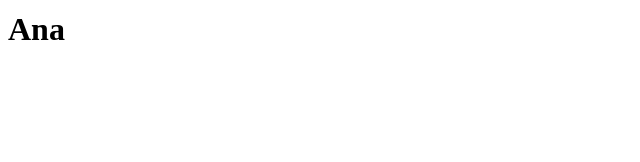
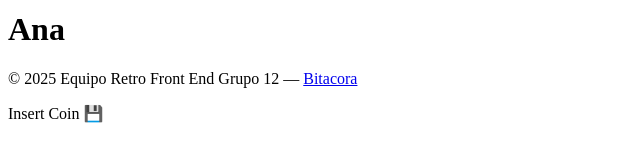
Before and after one commit to Ana-Galvez/TP2-FRONT-END, a React (Vite) app: page /integrantes/ana in a window 1280 px wide. Shown: the part 178-340 px from the top of the page, without its empty margins (0-640 px from the left). Built offline with nearby package versions, Linux system fonts and the light colour scheme.

Commit message:
feat: agregado de footer a integrantes

```diff
--- a/src/integrantes/Alvaro.jsx
+++ b/src/integrantes/Alvaro.jsx
@@ -1,12 +1,14 @@
+import Sidebar from "../componentes/Sidebar";
 import Footer from "../componentes/Footer";
-import Sidebar from "../componentes/Sidebar";
 
 const Alvaro = () => {
   return (
     <>
       <Sidebar/>
       <h1>Alvaro</h1>
-      <Footer/>
+      <Footer>
+        <p>© 2025 Alvaro Facundo Coronel - Proyecto de presentación</p>
+      </Footer>
     </>
   )
 }
--- a/src/integrantes/Ana.jsx
+++ b/src/integrantes/Ana.jsx
@@ -1,12 +1,19 @@
+import { Link } from "react-router-dom";
+import Sidebar from "../componentes/Sidebar";
 import Footer from "../componentes/Footer";
-import Sidebar from "../componentes/Sidebar";
 
 const Ana = () => {
   return (
     <>
       <Sidebar/>
       <h1>Ana</h1>
-      <Footer/>
+      <Footer>
+        <p>
+          © 2025 Equipo Retro Front End Grupo 12 —{" "}
+          <Link to="/paginas/bitacora">Bitacora</Link>
+        </p>
+        <p>Insert Coin 💾</p>
+      </Footer>
     </>
   );
 };
--- a/src/integrantes/Jessica.jsx
+++ b/src/integrantes/Jessica.jsx
@@ -1,12 +1,14 @@
+import Sidebar from "../componentes/Sidebar";
 import Footer from "../componentes/Footer";
-import Sidebar from "../componentes/Sidebar";
 
 const Jessica = () => {
   return (
     <>
       <Sidebar/>
       <h1>Jessica</h1>
-      <Footer/>
+      <Footer>
+        <p>© 2025 Jessica Oleszuk | Grupo 12 - Front End</p>
+      </Footer>
     </>
   )
 }
--- a/src/integrantes/Tomas.jsx
+++ b/src/integrantes/Tomas.jsx
@@ -1,5 +1,5 @@
+import Sidebar from "../componentes/Sidebar";
 import Footer from "../componentes/Footer";
-import Sidebar from "../componentes/Sidebar";
 
 const Tomas = () => {
   return (
--- a/src/integrantes/Virginia.jsx
+++ b/src/integrantes/Virginia.jsx
@@ -1,12 +1,15 @@
+import { Link } from "react-router-dom";
+import Sidebar from "../componentes/Sidebar";
 import Footer from "../componentes/Footer";
-import Sidebar from "../componentes/Sidebar";
 
 const Virginia = () => {
   return (
     <>
       <Sidebar/>
       <h1>Virginia</h1>
-      <Footer/>
+      <Footer>
+        <p>© 2025 Grupo 12 — <Link to="/paginas/bitacora">Bitacora</Link></p>
+      </Footer>
     </>
   )
 }
--- a/src/paginas/Bitacora.jsx
+++ b/src/paginas/Bitacora.jsx
@@ -12,8 +12,8 @@ const Bitacora = () => {
     "Google Fonts generales: Inter, Press Start 2P y Space Mono.",
     "Uso de variables en CSS para colores.",
     "Uso de hover, transform, linear gradient, box-shadow, etc.",
-    "Componentes reutilizables con y sin props",
-    "Uso de useState, useEffect y useCallback",
+    "Componentes reutilizables con y sin props, también el uso de children",
+    "Uso de useState, useEffect, useCallback y useRef",
     "Utilización de React Router",
     "Funcionalidades de React como dar opción Modo Oscuro, filtro por integrantes, agregado de lista, alert, etc.",
     "Se agregó ícono de toda la página.",
```
Also changed, not shown: 1 other file (tests, documents, lock files or other folders).
